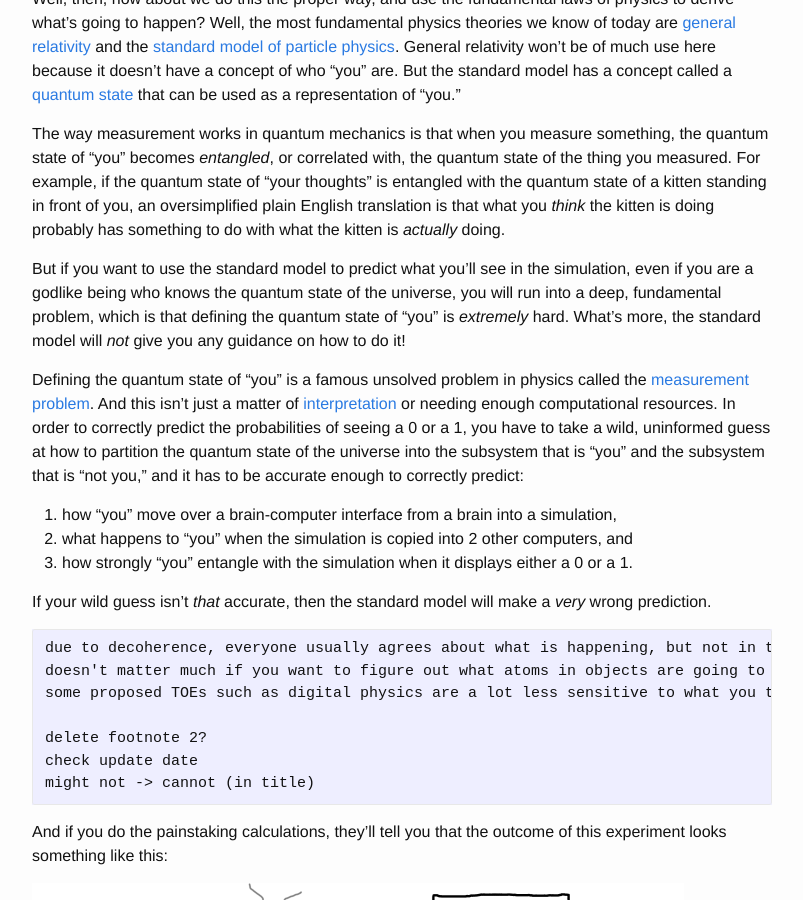
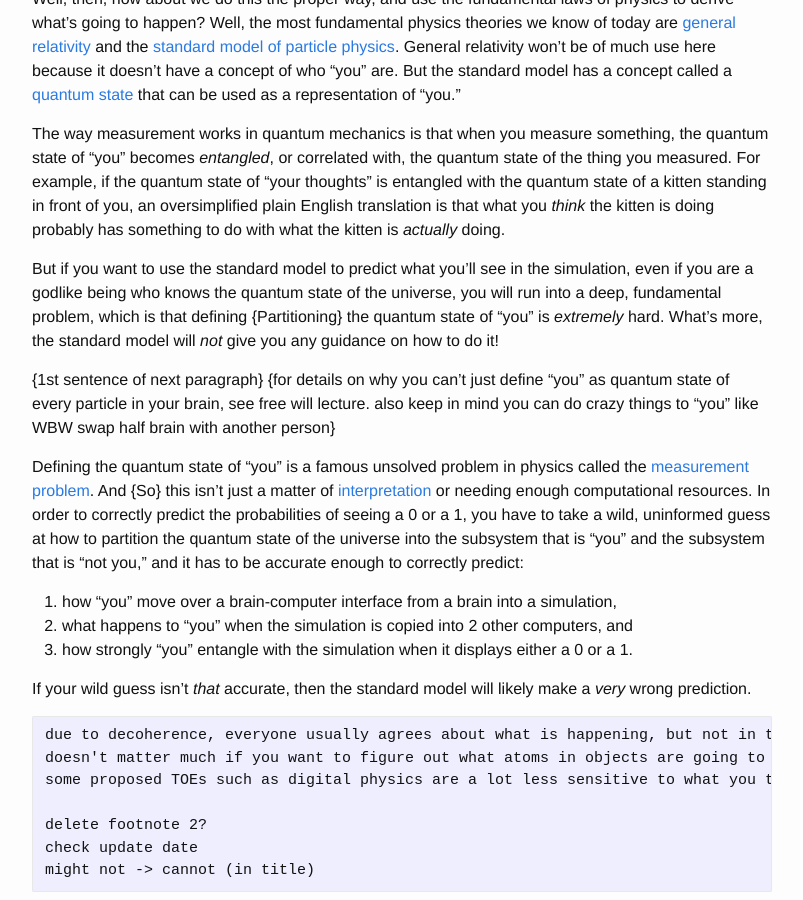
Before and after one commit to ad510/firstest-principle, a Jekyll site: the page built from _posts/2016-07-10-learning.md, in a window 1280 px wide and 900 px high, scrolled down 6112 px. Shown: the whole window, without its empty margins (238-1041 px from the left). Built offline with Jekyll 4.4.1, drawn with Linux system fonts in a browser that asks for light colours.

Commit message:
comments

````diff
--- a/_posts/2016-07-10-learning.md
+++ b/_posts/2016-07-10-learning.md
@@ -91,15 +91,18 @@ Well, then, how about we do this the proper way, and use the fundamental laws of
 
 The way measurement works in quantum mechanics is that when you measure something, the quantum state of "you" becomes *entangled*, or correlated with, the quantum state of the thing you measured. For example, if the quantum state of "your thoughts" is entangled with the quantum state of a kitten standing in front of you, an oversimplified plain English translation is that what you *think* the kitten is doing probably has something to do with what the kitten is *actually* doing.
 
-But if you want to use the standard model to predict what you'll see in the simulation, even if you are a godlike being who knows the quantum state of the universe, you will run into a deep, fundamental problem, which is that defining the quantum state of "you" is *extremely* hard. What's more, the standard model will *not* give you any guidance on how to do it!
+But if you want to use the standard model to predict what you'll see in the simulation, even if you are a godlike being who knows the quantum state of the universe, you will run into a deep, fundamental problem, which is that defining {Partitioning} the quantum state of "you" is *extremely* hard. What's more, the standard model will *not* give you any guidance on how to do it!
 
-Defining the quantum state of "you" is a famous unsolved problem in physics called the [measurement problem](https://en.wikipedia.org/wiki/Measurement_problem). And this isn't just a matter of [interpretation](https://en.wikipedia.org/wiki/Interpretations_of_quantum_mechanics) or needing enough computational resources. In order to correctly predict the probabilities of seeing a 0 or a 1, you have to take a wild, uninformed guess at how to partition the quantum state of the universe into the subsystem that is "you" and the subsystem that is "not you," and it has to be accurate enough to correctly predict:
+{1st sentence of next paragraph}
+{for details on why you can't just define "you" as quantum state of every particle in your brain, see free will lecture. also keep in mind you can do crazy things to "you" like WBW swap half brain with another person}
+
+Defining the quantum state of "you" is a famous unsolved problem in physics called the [measurement problem](https://en.wikipedia.org/wiki/Measurement_problem). And {So} this isn't just a matter of [interpretation](https://en.wikipedia.org/wiki/Interpretations_of_quantum_mechanics) or needing enough computational resources. In order to correctly predict the probabilities of seeing a 0 or a 1, you have to take a wild, uninformed guess at how to partition the quantum state of the universe into the subsystem that is "you" and the subsystem that is "not you," and it has to be accurate enough to correctly predict:
 
 1. how "you" move over a brain-computer interface from a brain into a simulation,
 2. what happens to "you" when the simulation is copied into 2 other computers, and
 3. how strongly "you" entangle with the simulation when it displays either a 0 or a 1.
 
-If your wild guess isn't *that* accurate, then the standard model will make a *very* wrong prediction.
+If your wild guess isn't *that* accurate, then the standard model will likely make a *very* wrong prediction.
 
 ```
 due to decoherence, everyone usually agrees about what is happening, but not in this case
````
